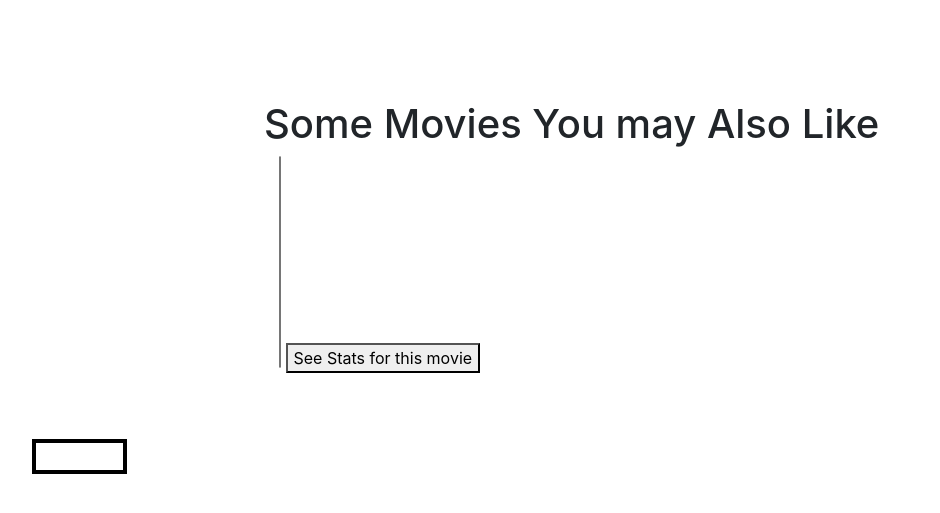
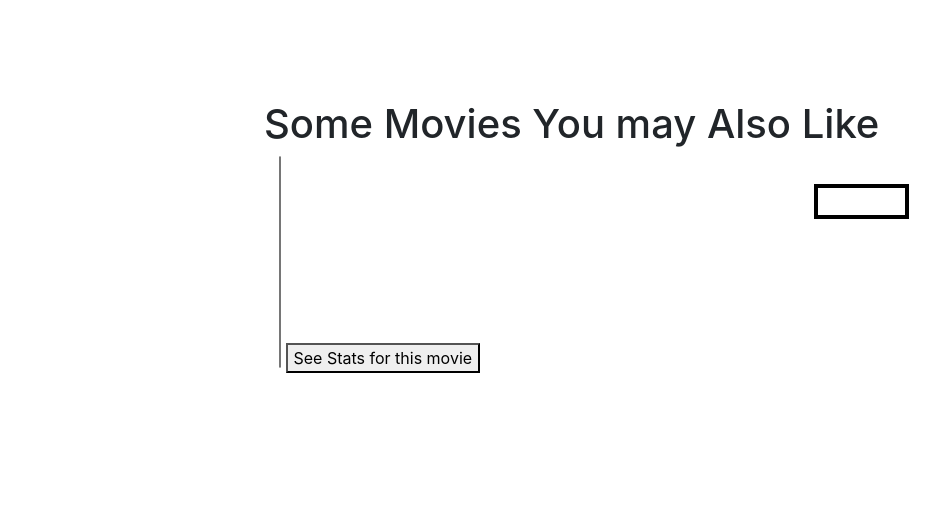
Before and after one commit to Swapnadeep1998/movie_website, a Python web app: template flask/templates/movie_rec.html in a window 1280 px wide; the page is wider, and only the part inside the window is pictured. Shown: the top 513 px of that part, without its empty margins (51-991 px from the left). Run offline with Jinja, Linux system fonts and the light colour scheme; the template is opened without the code that fills it, so the values that code supplies are empty; some libraries are stand-ins or nearby versions.

Commit message:
fina_stage_2nd

```diff
--- a/flask/static/style/style.css
+++ b/flask/static/style/style.css
@@ -38,8 +38,8 @@ ul .recommendations{
     width: 95px;
     padding: 2px;
     position: absolute;
-    top: 50px;
-    right: 600px;
+    bottom:  170px;
+    left: 550px;
     text-align: center;
 }
 
```
